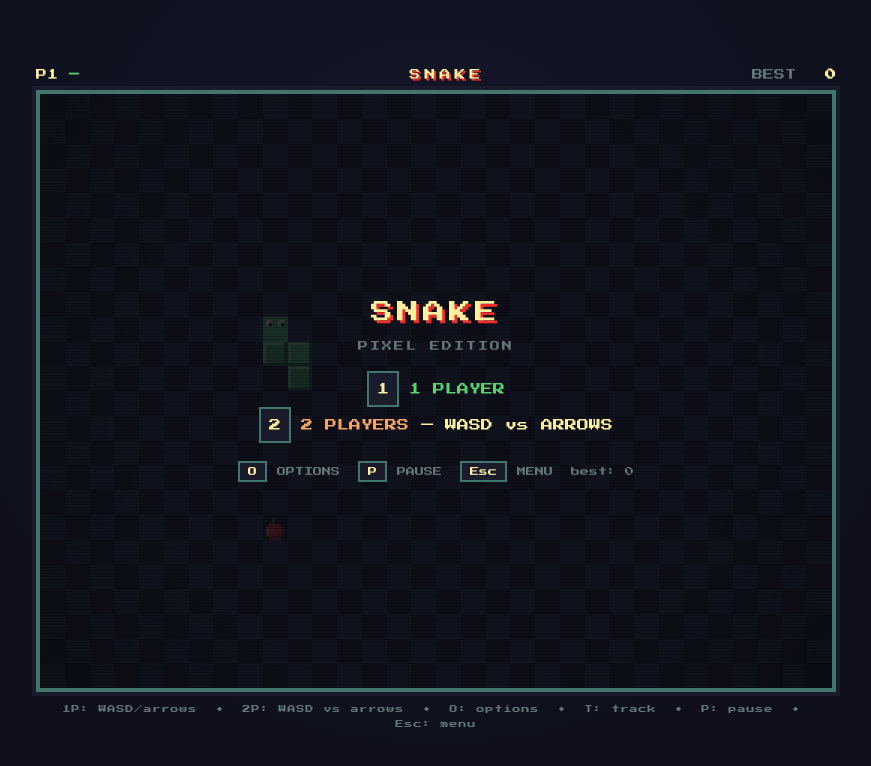
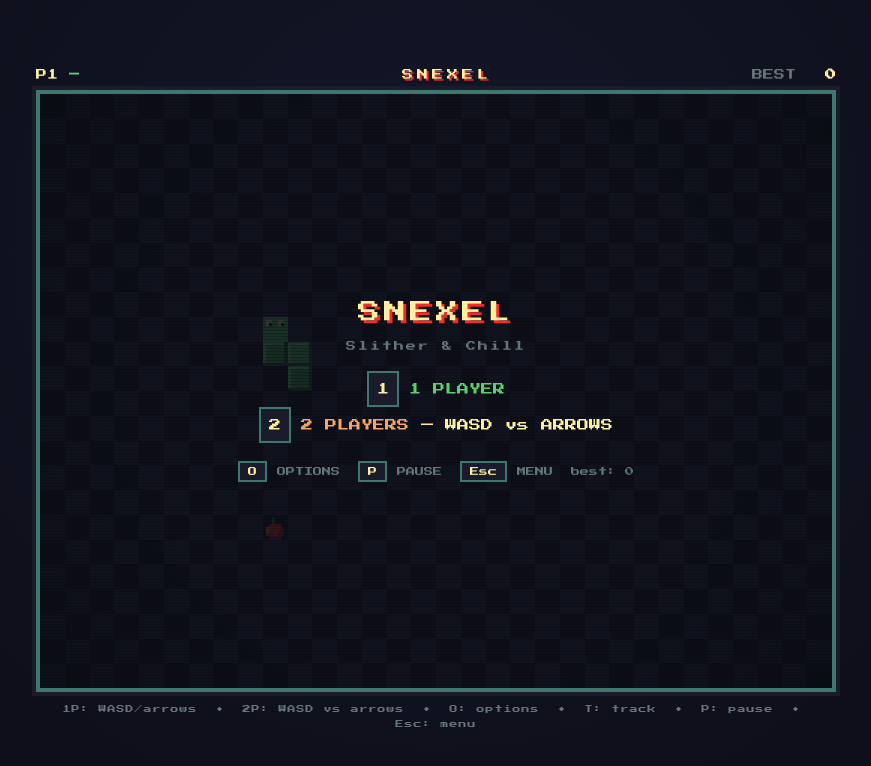
Before and after one commit to tarheels100/snexel, a plain HTML site: page index.html in a window 1280 px wide. Shown: the whole page, without its empty margins (204-1075 px from the left). Drawn offline with Linux system fonts and the light colour scheme.

Commit message:
Name the game: Snexel — Slither & Chill
- Title screen: all-caps SNEXEL + subtitle 'Slither & Chill' (replaces 'Pixel Edition')
- Score bar: hud-title -> SNEXEL (all-caps experiment); browser tab: 'Snexel — Slither & Chill'
- README heading + intro line explain the snek × pixel pun; game.js header comment renamed
- Identifiers/backend untouched; game.js cache bumped to v=36

```diff
--- a/index.html
+++ b/index.html
@@ -3,7 +3,7 @@
 <head>
   <meta charset="utf-8">
   <meta name="viewport" content="width=device-width, initial-scale=1">
-  <title>SNAKE — Pixel Edition</title>
+  <title>Snexel — Slither &amp; Chill</title>
   <link rel="preconnect" href="https://fonts.googleapis.com">
   <link href="https://fonts.googleapis.com/css2?family=Press+Start+2P&display=swap" rel="stylesheet">
   <link rel="stylesheet" href="styles.css?v=6">
@@ -15,7 +15,7 @@
         <span class="p p1">P1&nbsp;<b id="p1score">–</b></span>
         <span class="p p2" id="p2wrap">P2&nbsp;<b id="p2score">–</b></span>
       </div>
-      <div class="hud-title">SNAKE</div>
+      <div class="hud-title">SNEXEL</div>
       <div class="hud-right">BEST&nbsp;<b id="best">0</b></div>
     </div>
 
@@ -31,7 +31,7 @@
   </div>
   <script src="src/chiptune-music.js?v=3"></script>
   <script src="src/jaunty-music.js?v=2"></script>
-  <script src="src/game.js?v=35"></script>
+  <script src="src/game.js?v=36"></script>
   <!-- egg/baby pipeline: classic script AFTER game.js (shared global scope, namespace on window.EggBaby) -->
   <script src="src/egg-baby.js?v=3"></script>
   <!-- mini-game engine (M3): own loop + keyboard while active; namespace on window.MiniGame -->
--- a/src/game.js
+++ b/src/game.js
@@ -1,7 +1,7 @@
 "use strict";
 
 /* ------------------------------------------------------------------ *
- *  Pixel-art Snake — 1 or 2 players
+ *  Snexel — pixel-art snake (snek × pixel), 1 or 2 players
  * ------------------------------------------------------------------ */
 
 const GW = 32, GH = 24, CELL = 8;          // 32x24 board, 8px per cell
@@ -499,8 +499,8 @@ function initMenu() {
   el.best.textContent = best;
   showOverlay(`
     <div class="ov-inner">
-      <div class="ov-title">SNAKE</div>
-      <div class="ov-sub">PIXEL EDITION</div>
+      <div class="ov-title">SNEXEL</div>
+      <div class="ov-sub">Slither &amp; Chill</div>
       <div class="ov-lines">
         <div><span class="key">1</span><span class="g">1 PLAYER</span></div>
         <div><span class="key">2</span><span class="o">2 PLAYERS</span> — WASD vs ARROWS</div>
```
Also changed, not shown: 1 other file.
